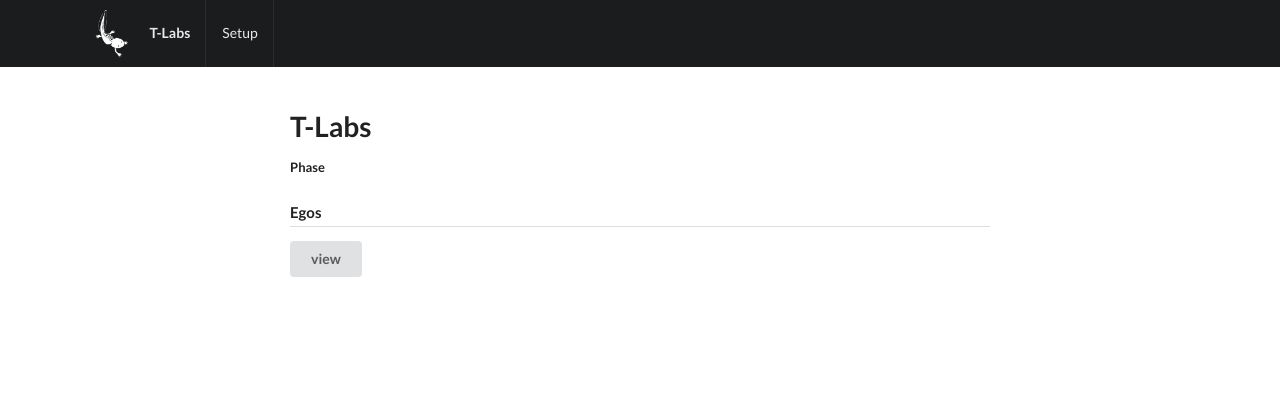
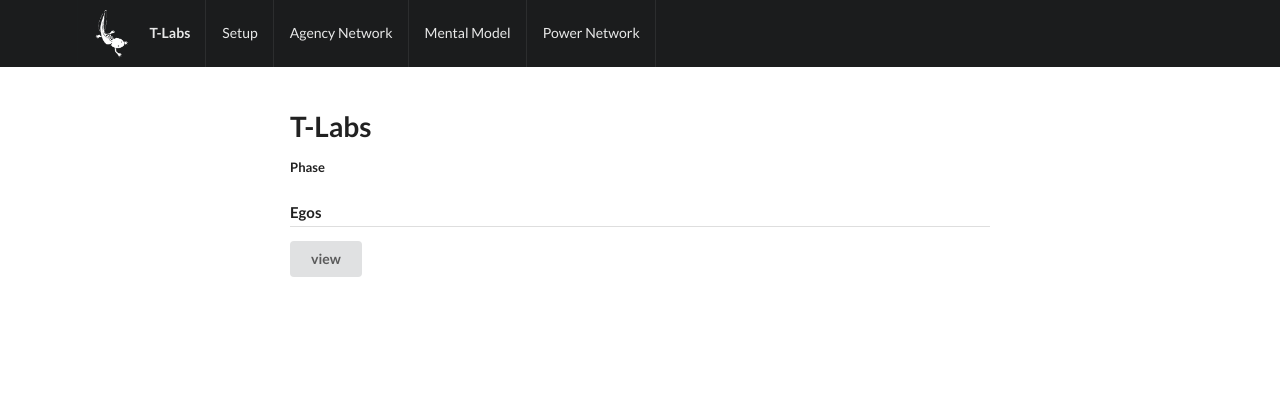
Before and after one commit to sostenibilidad-unam/tlabs, a Django app: a page that uses fobject/mm/templates/base.html in a window 1280 px wide. Shown: the top 420 px of the page. Run offline with Django 3.2, Linux system fonts and the light colour scheme; some libraries are stand-ins or nearby versions.

Commit message:
nice menu items

```diff
--- a/fobject/mm/templates/base.html
+++ b/fobject/mm/templates/base.html
@@ -55,6 +55,9 @@
 	  T-Labs
 	</a>
 	<a href="{% url 'ana_setup' %}" class="item">Setup</a>
+	<a href="{% url 'ana_view' %}" class="item">Agency Network</a>
+	<a href="{% url 'ana_view' %}" class="item">Mental Model</a>
+	<a href="{% url 'ana_view' %}" class="item">Power Network</a>
       </div>
     </div>
 
```
